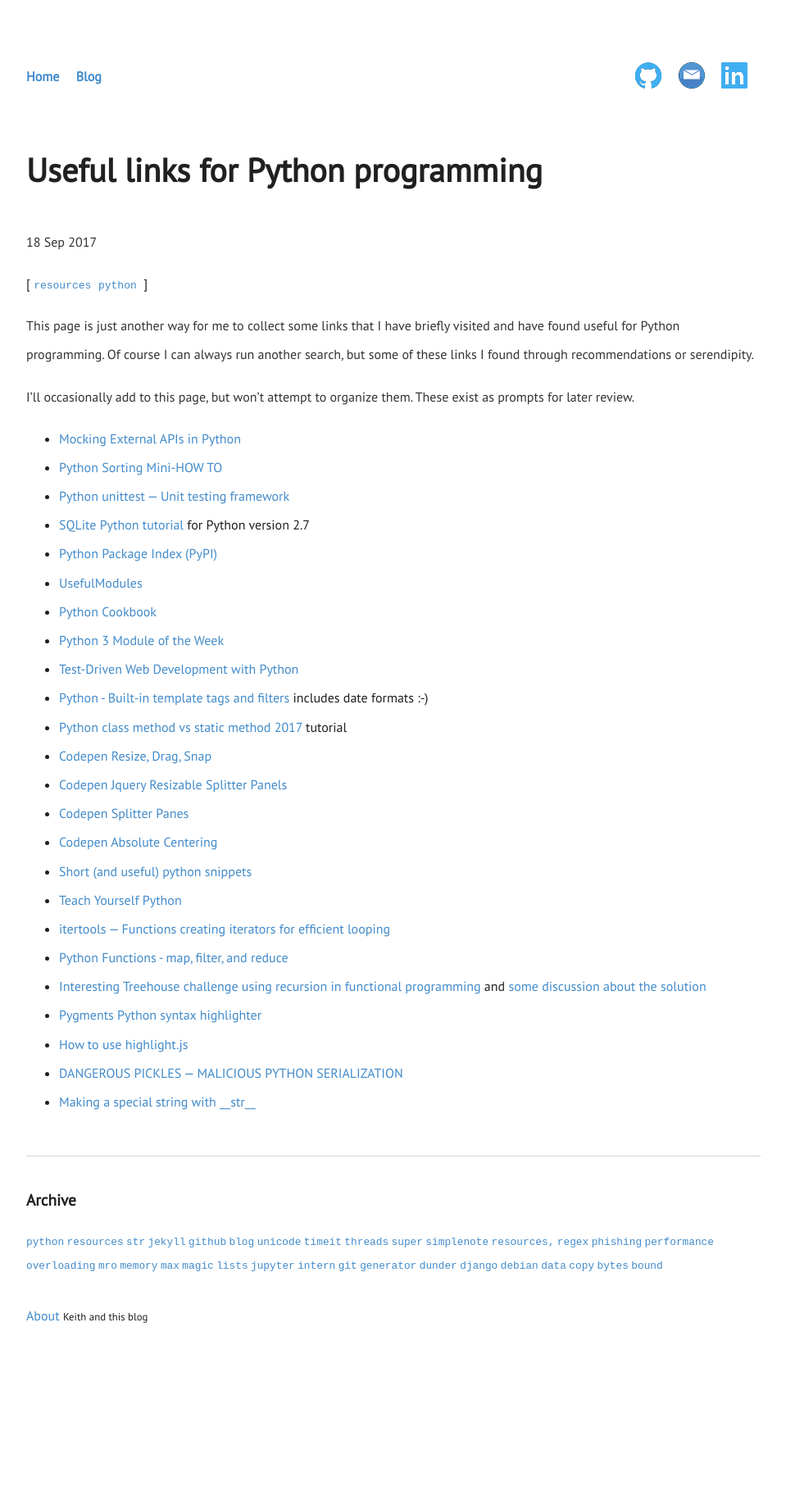
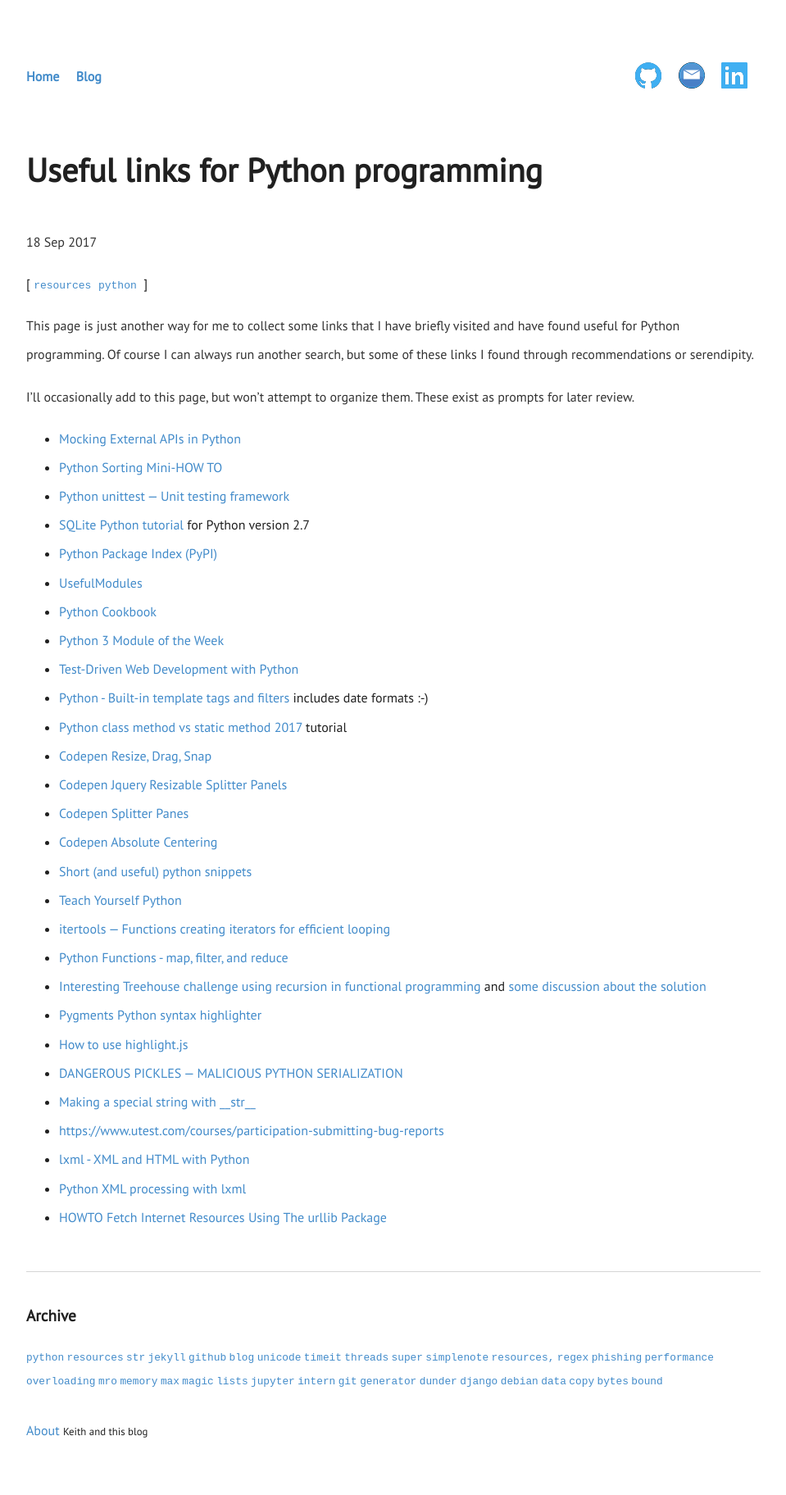
Before and after one commit to keithostertag/keithostertag.github.io, a Jekyll site: the page built from _posts/2017-09-15-useful-links-for-python-programming.md, in a window 1280 px wide. Shown: the whole page at 82% size, without its empty margins (160-1119 px from the left). Built offline with Jekyll 4.4.1, drawn with Linux system fonts in a browser that asks for light colours; before the commit the page ends 1683 px from its top, so only the background shows below that.

Commit message:
added links to python and threads pages

```diff
--- a/_posts/2017-09-15-useful-links-for-python-programming.md
+++ b/_posts/2017-09-15-useful-links-for-python-programming.md
@@ -33,3 +33,7 @@ I'll occasionally add to this page, but won't attempt to organize them. These ex
 * [How to use highlight.js](https://highlightjs.org/usage/)
 * [DANGEROUS PICKLES — MALICIOUS PYTHON SERIALIZATION](https://intoli.com/blog/dangerous-pickles/)
 * [Making a special string with \__str__](https://ironboundsoftware.com/blog/2017/10/02/making-a-special-string/)
+* [https://www.utest.com/courses/participation-submitting-bug-reports](https://code.tutsplus.com/tutorials/how-to-work-with-json-data-using-python--cms-25758)
+* [lxml - XML and HTML with Python](http://lxml.de/index.html)
+* [Python XML processing with lxml](http://infohost.nmt.edu/tcc/help/pubs/pylxml/web/index.html)
+* [HOWTO Fetch Internet Resources Using The urllib Package](https://docs.python.org/3.5/howto/urllib2.html)
```
Also changed, not shown: _posts/2017-11-17-useful-links-for-threads_and_processing.md (+1 -0 lines).
